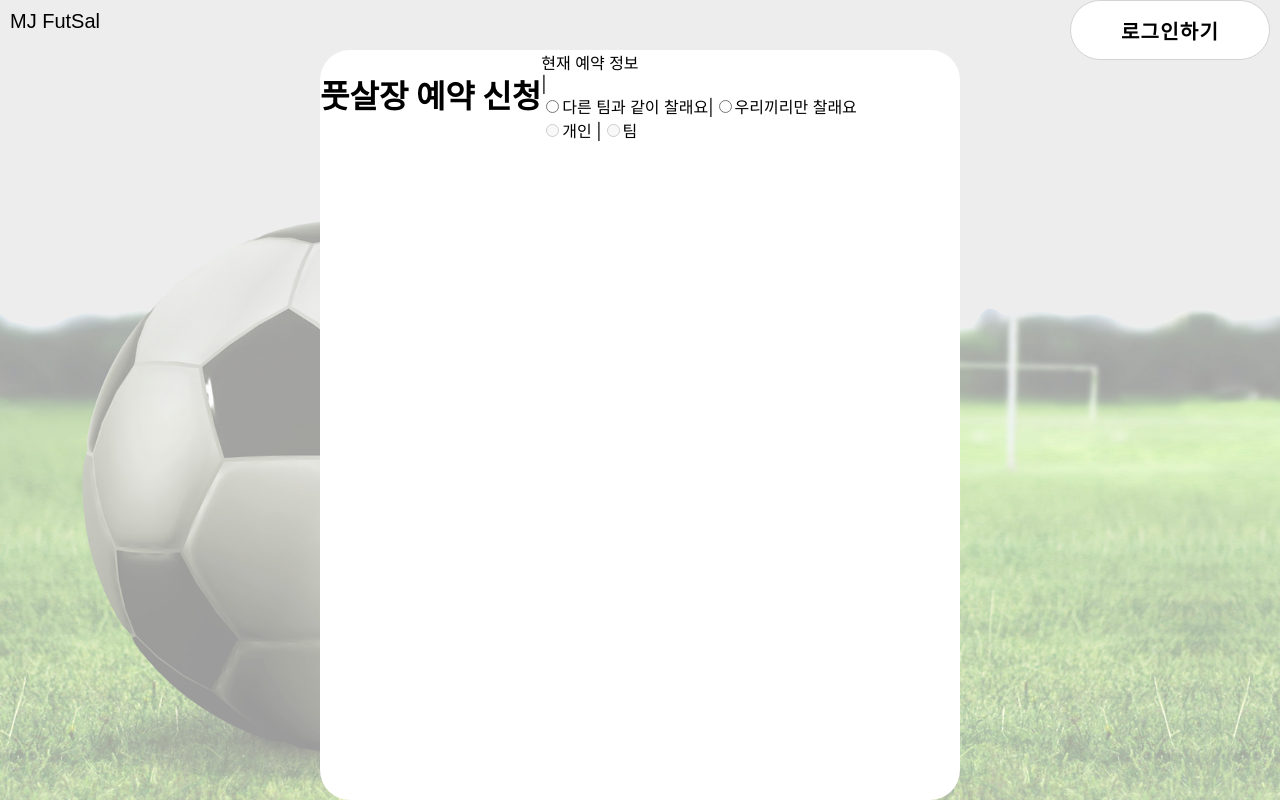
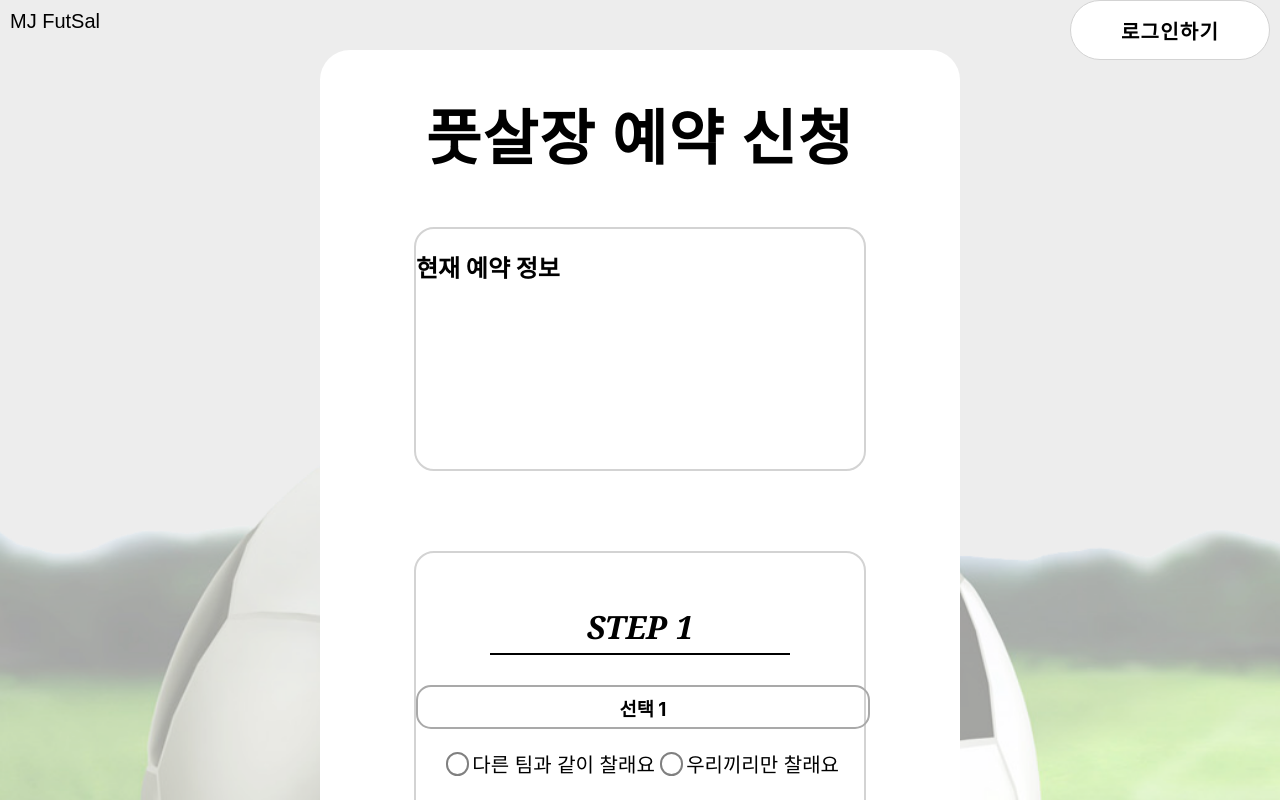
Before and after one commit to SuungYul/mj-futsal, a React (Create React App) app: page /reserve in a window 1280 px wide. Shown: the top 800 px of the page. Built offline with nearby package versions, Linux system fonts and the light colour scheme; no server answers.

Commit message:
reserve 페이지 css, 제목 중앙으로 똑바로 정렬

```diff
--- a/src/component/login/login.css
+++ b/src/component/login/login.css
@@ -24,28 +24,28 @@ body{
 */
 .login{
     width: 600px;
-    height: 770px;
+    height: 830px;
     background-color: white;
     border-radius: 30px;
     outline: none;
     margin: 0 auto;
     flex-direction: column;
     display: flex;
-    margin-top: 80px;
-    margin-bottom: 80px;
     margin-left: 650px;
 }
-#title{
+#title_2{
+    display : flex;
+    justify-content : center;
+    align-items : center;
     color: black;
+    font-size: 40px;
     text-align: center;
     letter-spacing: 1.5px;
 }
 /* 입력 칸들을 담는 박스 */
 .login_input{
     width: 400px;
-    height: 700px;
-    background-color: white;
-    margin-top: 100px;
+    height: 550px;
     margin-bottom: 50px;
     margin-left: 100px;
 }
--- a/src/component/login/login.js
+++ b/src/component/login/login.js
@@ -28,7 +28,7 @@ const Login = () =>{
     }
     return <form>
         <div className="login">
-            <h1 id="title">로그인</h1>
+            <div id="title_2"><h1>로그인</h1></div>
                 <div className="login_input">
 
                     <h3>E-mail</h3>
--- a/src/component/main/Main.css
+++ b/src/component/main/Main.css
@@ -7,9 +7,10 @@
     margin-top: 100px;
 }
 
-#title{
-    font-size: 20px;
+#reservetitle{
+    font-size: 50px;
     text-align: center;
+    margin-bottom: -100px;
 }
 
 .weekContainer > div > button {
--- a/src/component/main/main.js
+++ b/src/component/main/main.js
@@ -130,7 +130,7 @@ export class Main extends React.Component {
             buttons.push(this.getButton(i, j));
         }
         return <div id="container">
-            <h2 id="title">풋살장 예약 현황</h2>
+            <h2 id="reservetitle">풋살장 예약 현황</h2>
             <div className="weekContainer">
                 {buttons}
             </div>
--- a/src/component/reservation/reserve.css
+++ b/src/component/reservation/reserve.css
@@ -7,13 +7,22 @@
 .art_indi{
     display: none;
 }
-
+#title_3{
+    display : flex;
+    justify-content : center;
+    align-items : center;
+    font-size: 30px;
+    text-align: center;
+    letter-spacing: 1.5px;
+    margin-top: -120px;
+}
 .frame{
     width: 50%;
-    height: 750px;
+    height: 1200px;
     background-color: white;
     outline: none;
     border-radius: 30px;
+    padding-top: 120px;
     /* margin-left: 50px; */
     /* margin-right: -1000px; */
     /* margin: 0 auto; */
@@ -24,3 +33,70 @@
     display: inline;
     width: 700px;
 }
+.subframe_1{
+    border: 2px solid lightgray;
+    border-radius: 20px;
+    width: 70%;
+    height: 20%;
+    margin: 0 auto;
+    margin-top: 10px;
+}
+.subframe_2{
+    border: 2px solid lightgray;
+    border-radius: 20px;
+
+    width: 70%;
+    height: 60%;
+    margin: 0 auto;
+    margin-top: 80px;
+}
+.step {
+    height: 90px;
+    display : flex;
+    justify-content : center;
+    font-style: italic;
+    font-family:Cambria, Cochin, Georgia, Times, 'Times New Roman', serif;
+    margin-top: 30px;
+    margin-bottom: -100px;
+}
+.jb-division-line {
+    border-top: 2px solid black;
+    margin: 80px auto;
+    width: 300px;
+    margin-bottom: 30px;
+}
+[type="radio"]{
+    vertical-align: middle;
+    appearance: none;
+    border: max(2px, 0.1em) solid gray;
+    border-radius: 50%;
+    width: 1.75em;
+    height: 1.75em;
+    transition: border 0.5s ease-in-out;
+}
+[type="radio"]:checked {
+    border: 0.4em solid rgb(0, 0, 0);
+}
+[type="radio"]:hover {
+    box-shadow: 0 0 0 max(4px, 0.2em) lightgray;
+    cursor: pointer;
+}
+.label{
+    font-size: 15px;
+}
+.choicebox {
+    border: 2px solid darkgray;
+    border-radius: 15px;
+    height: 40px;
+    width: 450px;
+    margin: 0 auto;
+    display : flex;
+    justify-content : center;
+    align-items : center;
+}
+.choice {
+    height: 70px;
+    display : flex;
+    justify-content : center;
+    font-size: 20px;
+}
--- a/src/component/reservation/reserve.js
+++ b/src/component/reservation/reserve.js
@@ -31,13 +31,18 @@ const Reserve = (props) => {
     return (
         <div id="top_div">
             <div className="frame">
-                <h1>풋살장 예약 신청</h1>
+                <div id="title_3"><h1>풋살장 예약 신청</h1></div>
                 {/* 현재 예약 정보는 예약 DB에서 긁어와야됨 */}
-                <div> 현재 예약 정보 </div>
+                <div className="subframe_1"><h2>현재 예약 정보</h2></div>
                     <div>
-                    {props.day} | {props.time}
+                        {props.day}  {props.time}
                     </div>
-                <div>
+                <div className="subframe_2">
+                    <div className="step"><h1>STEP 1</h1></div>
+                    <div class="jb-division-line"></div>
+                    <h3 className="choicebox">선택 1</h3>
+                    <br />
+                    <div className="choice">
                         <input
                             type="radio"
                             id="play_other"
@@ -45,8 +50,8 @@ const Reserve = (props) => {
                             // value="0"
                             onChange={radioActive}>
                         </input>
-                    <label htmlFor="play_other">다른 팀과 같이 찰래요</label>
-                    |
+                        <label htmlFor="play_other">다른 팀과 같이 찰래요  </label>
+                        <br />
                         <input
                             type="radio"
                             id="play_team"
@@ -55,7 +60,12 @@ const Reserve = (props) => {
                             onChange={radioActive}>
                         </input>
                         <label htmlFor="play_team">우리끼리만 찰래요</label>
+
                         <br />
+                    </div>
+                    <h3 className="choicebox">선택 2</h3>
+                    <br />
+                    <div className="choice">
                         <input
                             type="radio"
                             id="individual"
@@ -66,7 +76,7 @@ const Reserve = (props) => {
                             onChange={clickRB}
                         >
                         </input>
-                    <label htmlFor="individual">개인</label> |
+                        <label htmlFor="individual">개인</label>
                         <input
                             type="radio"
                             id="team"
@@ -75,19 +85,23 @@ const Reserve = (props) => {
                             disabled={radio_click && !isTeam}
                             onChange={clickRB}
                             checked={isTeam}
-
                         >
                         </input>
                         <label htmlFor="team">팀</label>
                     </div>
-            </div>
-            <div>
+                    <div className="step"><h1>STEP 2</h1></div>
+                    <div class="jb-division-line"></div>
+                    <div className="teamlist">
                     <article className={(isTeam === true) ? "art_team" : "art_indi"}>
                         <h2>팀 명단 작성</h2>
                         {/* 팀 DB 구현되면 작성 */}
                     </article>
                     </div>
                 </div>
+
+            </div>
+
+        </div>
     );
 }
 
```
Lines whose indentation alone changed are shown as unchanged.
